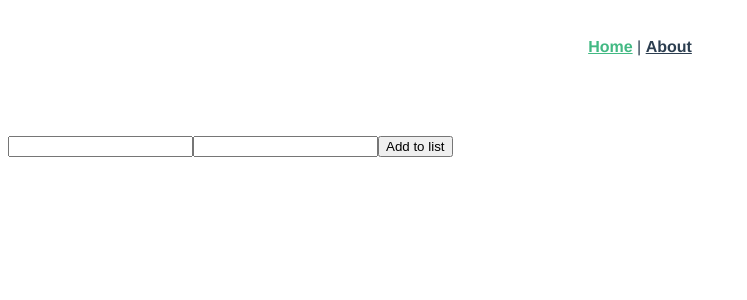
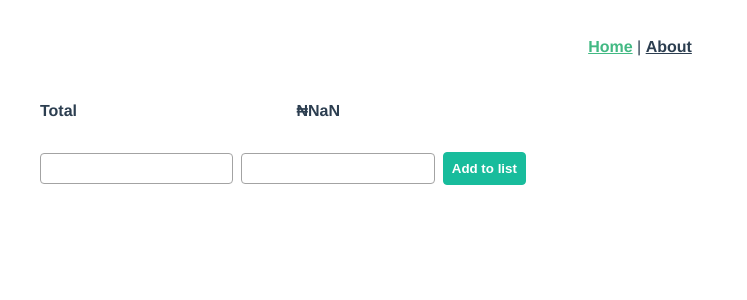
Before and after one commit to EbenOladutemu/money-manager, a Vue app: page / in a window 1280 px wide. Shown: the top 300 px of the page, without its empty margins (0-747 px from the left). Built offline with nearby package versions, Linux system fonts and the light colour scheme.

Commit message:
Add and delete entries

```diff
--- a/src/components/ListComponent.vue
+++ b/src/components/ListComponent.vue
@@ -1,23 +1,33 @@
 <template>
-  <div>
+  <div class="container">
     <!-- <p>{{ msg }}</p> -->
     <ul>
       <li v-for="list in lists" :key="list.id">
-        <span>{{ list.name }}</span>
-        &nbsp; &nbsp;
-        <span>{{ list.amount }}</span>
+        <div class="name-amount">
+          <span>{{ list.name }}</span>
+          <span>{{ Intl.NumberFormat().format(parseFloat(list.amount)) }}</span>
+        </div>
+        <img
+          src="@/assets/icons/delete.svg"
+          alt="delete"
+          @click="deleteItem(list.id)"
+        />
       </li>
     </ul>
+    <p class="total">
+      <span>Total</span>
+      <span>₦{{ Intl.NumberFormat().format(parseFloat(total)) }}</span>
+    </p>
     <form @submit.prevent="add">
       <input v-model="expense.name" />
-      <input v-model="expense.amount" />
+      <input type="number" v-model="expense.amount" />
       <button type="submit">Add to list</button>
     </form>
   </div>
 </template>
 
 <script lang="ts" setup>
-import { defineProps, ref } from "vue";
+import { defineProps, ref, onMounted } from "vue";
 import { useStorage } from "@vueuse/core";
 import { list } from "@/store/modules";
 
@@ -25,13 +35,11 @@ defineProps<{
   msg: string;
 }>();
 
-let lists = ref([
-  {
-    id: 0,
-    name: "",
-    amount: null,
-  },
-]);
+let lists: any = ref([]);
+
+const total = ref("");
+
+useStorage("lists", lists);
 
 const expense = ref({
   id: 1,
@@ -39,15 +47,47 @@ const expense = ref({
   amount: null,
 });
 
-const add = () => {
-  lists.value.push({
-    id: Math.floor(Math.random() * 1000),
-    name: expense.value.name,
-    amount: expense.value.amount,
+const add = (e: any) => {
+  if (!expense.value.amount) {
+    e.target[1].focus();
+  }
+  if (!expense.value.name) {
+    e.target[0].focus();
+  }
+  if (expense.value.name && expense.value.amount) {
+    lists.value.push({
+      id: Math.floor(Math.random() * 10000),
+      name: expense.value.name,
+      amount: parseInt(expense.value.amount),
+    });
+    console.log(lists.value);
+    expense.value.name = "";
+    expense.value.amount = null;
+    e.target[0].focus();
+    getTotal();
+  }
+};
+
+const deleteItem = (id: any) => {
+  lists.value = lists.value.filter((list: any) => list.id !== id);
+  getTotal();
+};
+
+const getTotal = () => {
+  const totalArray: any = [];
+  lists.value.forEach((element: any) => {
+    totalArray.push(element.amount);
+    const sum = totalArray.reduce(
+      (accumulator: any, currentValue: any) => accumulator + currentValue,
+      0
+    );
+    total.value = sum;
   });
-  console.log(expense.value);
-  console.log(lists.value);
 };
+
+onMounted(() => {
+  getTotal();
+});
 </script>
 
 <style lang="scss" scoped>
@@ -55,7 +95,111 @@ const add = () => {
   text-align: left;
 }
 
+form {
+  display: flex;
+  flex-direction: column;
+  margin-top: 2rem;
+
+  input {
+    margin-right: 0;
+    margin-bottom: 0.5rem;
+    padding: 0.45rem;
+    border: 1px solid #a3a3a3;
+    border-radius: 4px;
+    outline: none;
+
+    &:focus {
+      border: 1.5px solid #a3a3a3;
+    }
+  }
+
+  button {
+    text-align: center;
+    padding: 0.5rem;
+    border: 1px solid #18bc9c;
+    border-radius: 4px;
+    background: #18bc9c;
+    color: #fff;
+    font-weight: 600;
+
+    &:focus {
+      opacity: 0.9;
+    }
+  }
+
+  @media screen and (min-width: 768px) {
+    display: block;
+
+    input {
+      margin-right: 0.5rem;
+    }
+  }
+}
+
 ul {
   list-style: none;
+  padding-left: 0;
+}
+
+li {
+  margin-bottom: 0.75rem;
+
+  &:hover > img {
+    opacity: 1;
+    margin-bottom: -2px;
+    transition: opacity 0.5s;
+  }
+
+  img {
+    opacity: 0;
+    width: 21px;
+    cursor: pointer;
+
+    @media screen and (min-width: 991px) {
+      margin-right: 13rem;
+    }
+  }
+}
+
+.name-amount {
+  width: 60%;
+}
+
+li,
+.name-amount,
+.total {
+  display: flex;
+  justify-content: space-between;
+
+  @media screen and (min-width: 800px) {
+    width: 50%;
+  }
+}
+
+.container {
+  margin-left: 2rem;
+  margin-right: 2rem;
+}
+
+.total {
+  font-weight: bold;
+  margin-top: 1rem;
+  width: 60%;
+
+  @media screen and (min-width: 800px) {
+    width: 25%;
+  }
+}
+
+input {
+  &[type="number"] {
+    -moz-appearance: textfield;
+
+    &::-webkit-inner-spin-button,
+    &::-webkit-outer-spin-button {
+      -webkit-appearance: none;
+      margin: 0;
+    }
+  }
 }
 </style>
```
